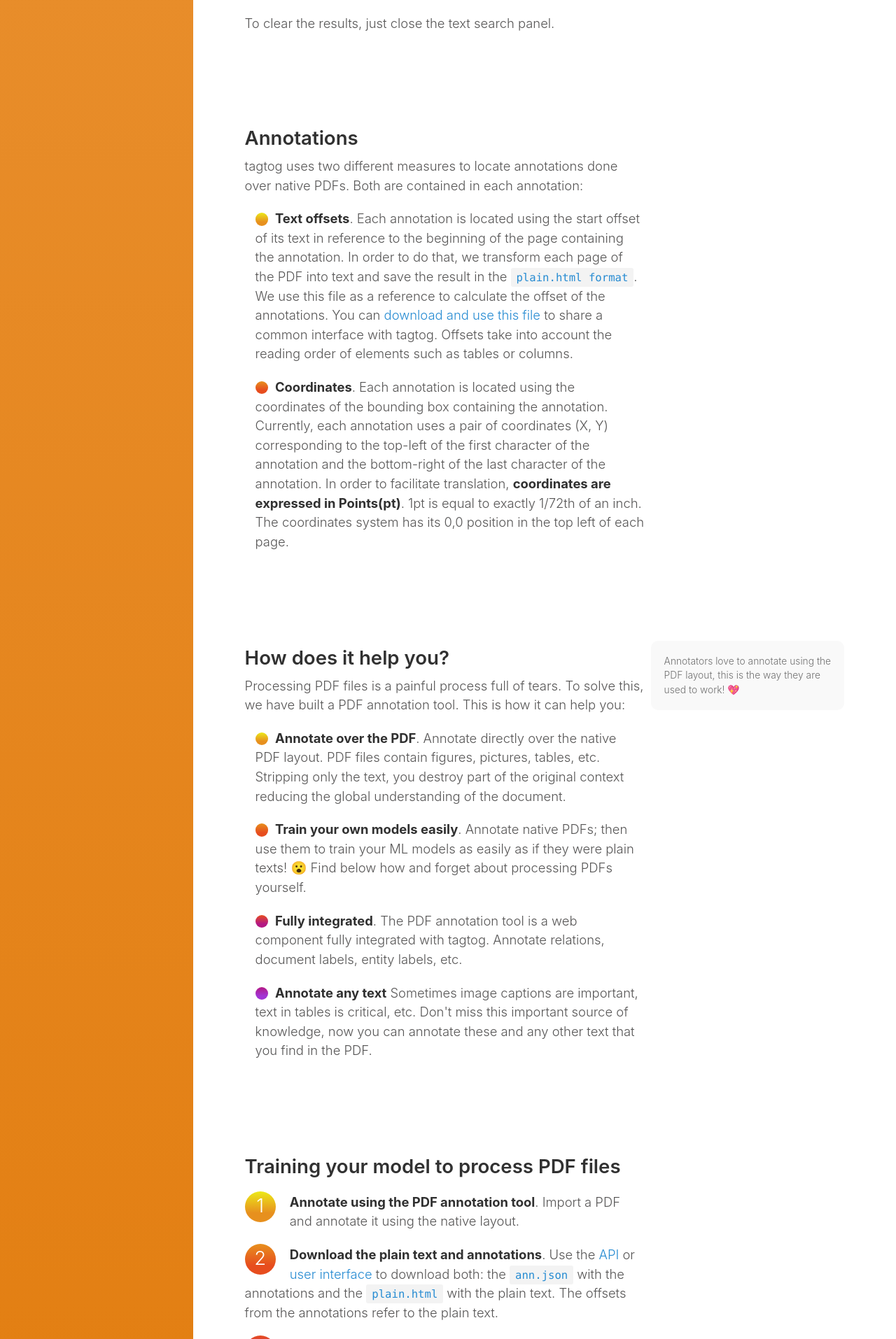
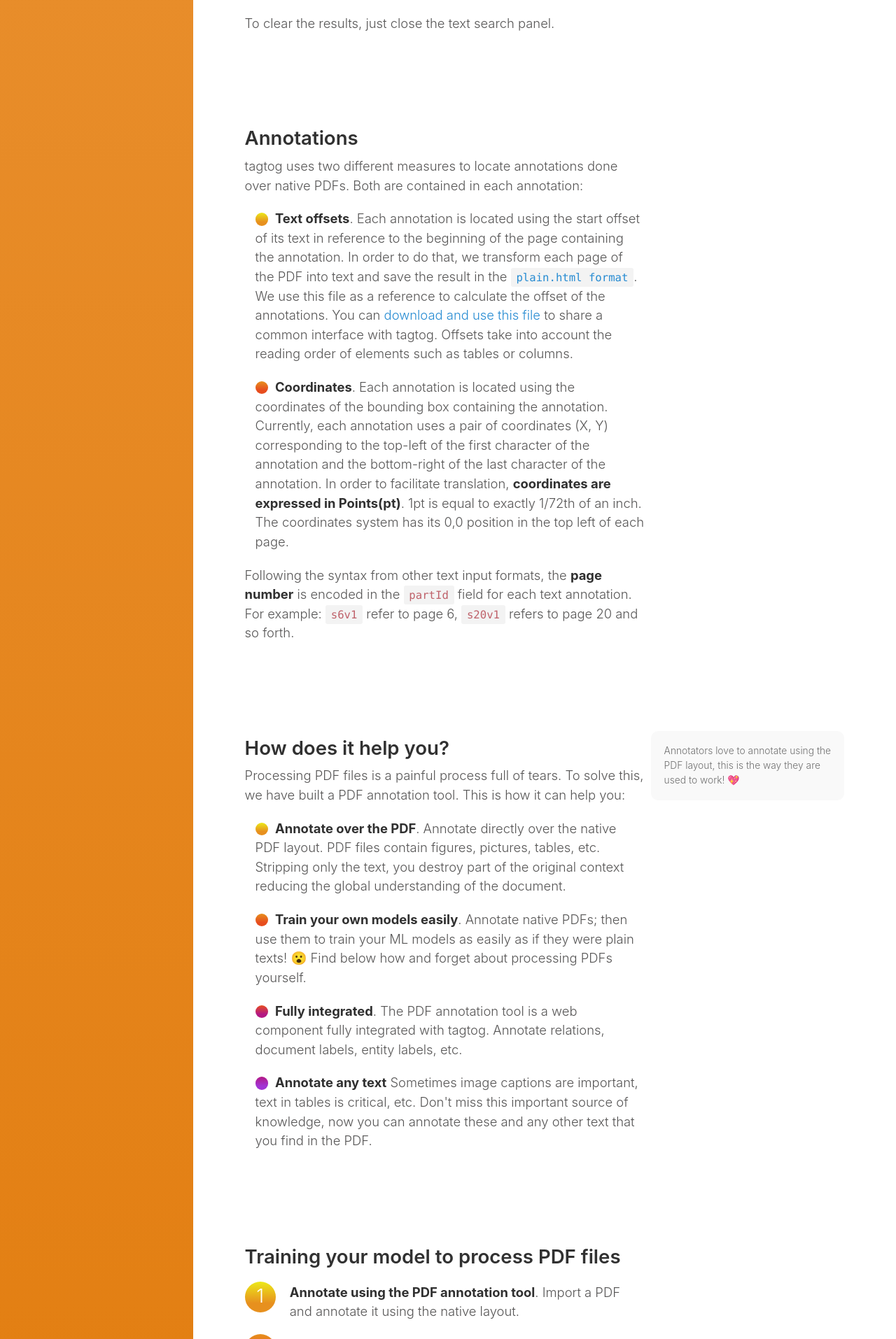
Before and after one commit to tagtogorg/tagtog-doc, a Jekyll site: the page built from pdf-annotation-tool.md, in a window 1280 px wide. Shown: the part 3086-5000 px from the top of the page at 70% size. Built offline with Jekyll 4.4.1, drawn with Linux system fonts in a browser that asks for light colours; nearby versions of some CDN libraries; emoji names are drawn with the system emoji font; some of the changed text lies outside the part shown.

Commit message:
Add info about page info in annotations in PDFs

```diff
--- a/pdf-annotation-tool.md
+++ b/pdf-annotation-tool.md
@@ -84,6 +84,7 @@ toc: true
     <p>tagtog uses two different measures to locate annotations done over native PDFs. Both are contained in each annotation:</p>
     <p class="list-item"><span class="list-item-1"></span><strong>Text offsets</strong>. Each annotation is located using the start offset of its text in reference to the beginning of the page containing the annotation. In order to do that, we transform each page of the PDF into text and save the result in the <code><a title="tagtog - ann.doc - plain.html format" href="anndoc.html#plain-html">plain.html format</a></code>. We use this file as a reference to calculate the offset of the annotations. You can <a title="tagtog - web editor - view output mode" href="webeditor.html#view-output-mode">download and use this file</a> to share a common interface with tagtog. Offsets take into account the reading order of elements such as tables or columns.</p>
     <p class="list-item"><span class="list-item-2"></span><strong>Coordinates</strong>. Each annotation is located using the coordinates of the bounding box containing the annotation. Currently, each annotation uses a pair of coordinates (X, Y) corresponding to the top-left of the first character of the annotation and the bottom-right of the last character of the annotation. In order to facilitate translation, <strong>coordinates are expressed in Points(pt)</strong>. 1pt is equal to exactly 1/72th of an inch. The coordinates system has its 0,0 position in the top left of each page.</p>
+    <p>Following the syntax from other text input formats, the <strong>page number</strong> is encoded in the <code>partId</code> field for each text annotation. For example: <code>s6v1</code> refer to page 6, <code>s20v1</code> refers to page 20 and so forth.</p>
   </div>
   <div class="one-third-col"></div>
 </div>
```
